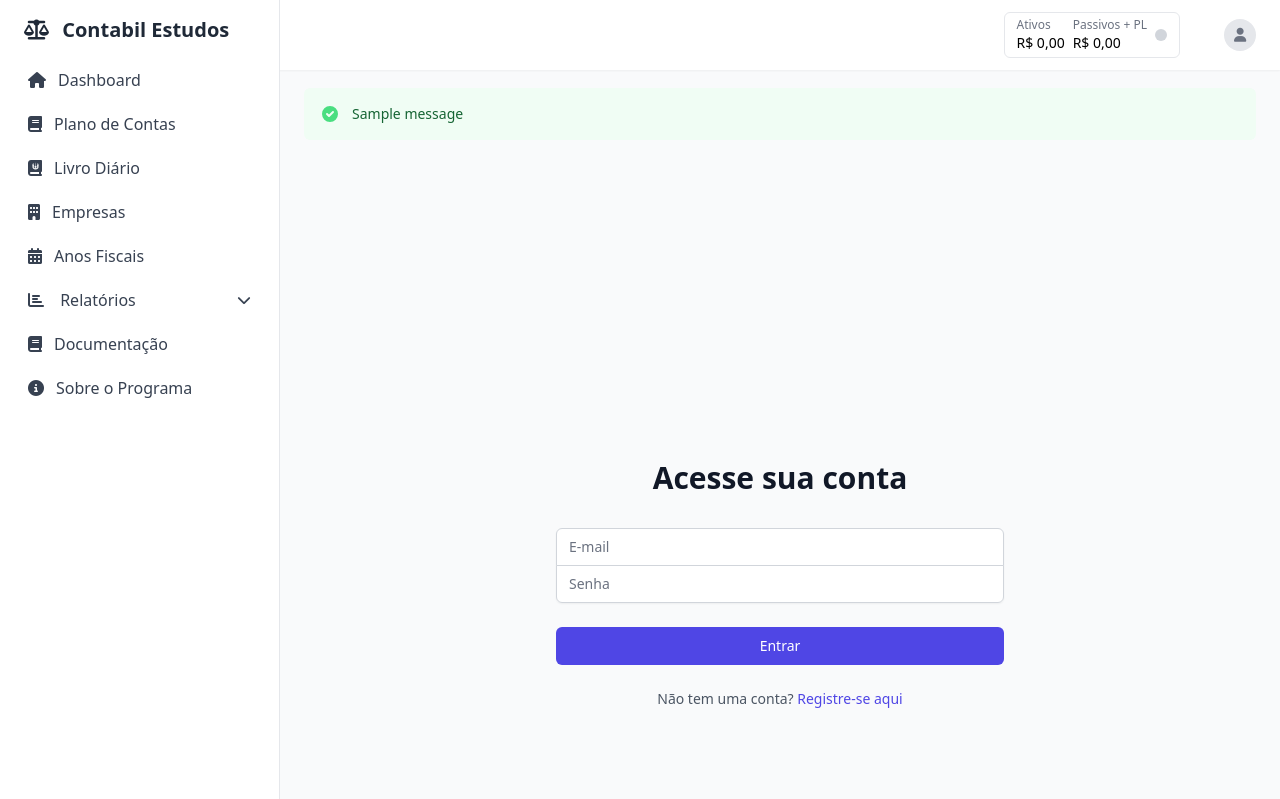
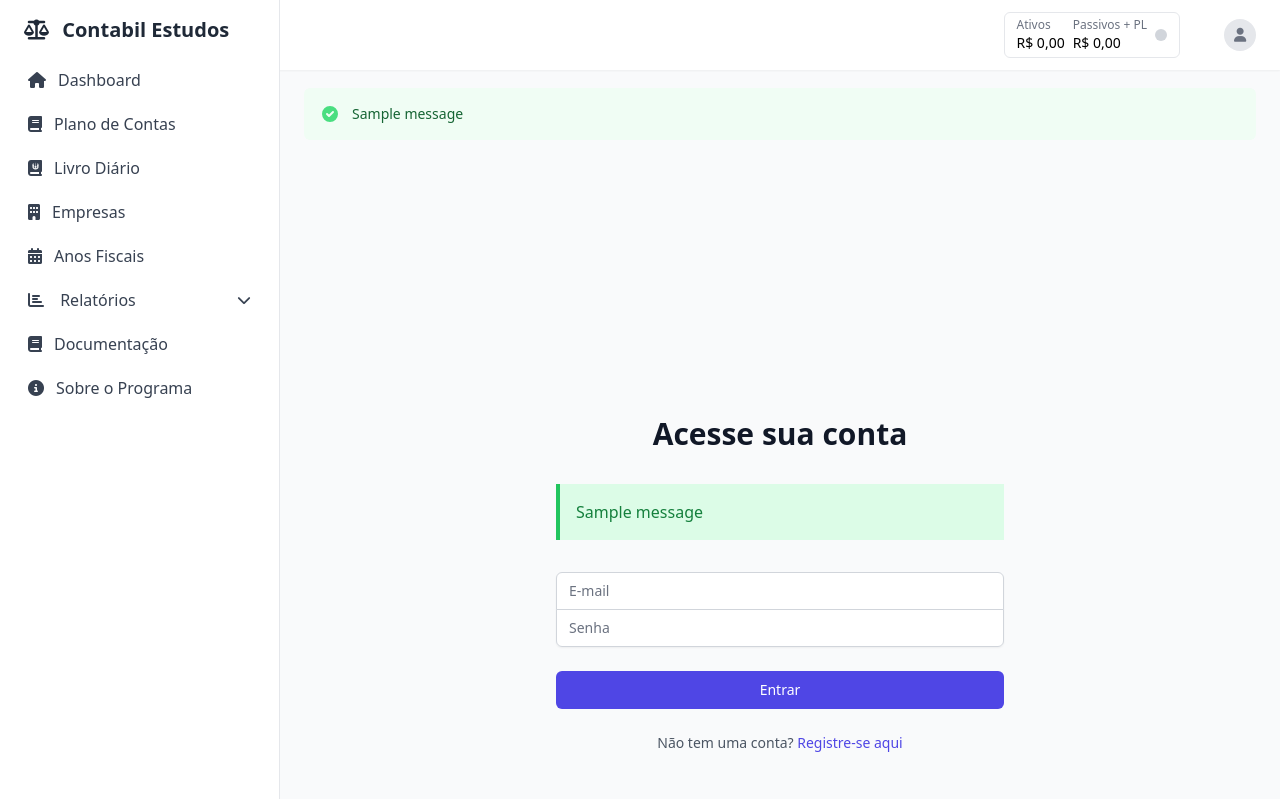
Before and after one commit to rogaciano/contabil_multiempresa, a Django app: template templates/core/login.html in a window 1280 px wide. Shown: the top 799 px of the page. Run offline with Django 5.2, Linux system fonts and the light colour scheme; the template is opened without the code that fills it: most values are stand-ins (such as "Sample title", 1, 10 or a date in 2020); one stand-in notice (Sample message) is shown; some libraries are stand-ins or nearby versions.

Commit message:
melhoria no login

```diff
--- a/core/urls.py
+++ b/core/urls.py
@@ -1,5 +1,5 @@
 from django.urls import path
-from django.contrib.auth.views import LoginView, LogoutView
+from django.contrib.auth.views import LogoutView
 from django.contrib.auth.decorators import login_required
 from . import views
 
@@ -29,7 +29,7 @@ urlpatterns = [
     path('fiscal-year/<int:pk>/close/', login_required(views.FiscalYearCloseView.as_view()), name='fiscal_year_close'),
 
     # Autenticação e Registro
-    path('login/', LoginView.as_view(template_name='core/login.html'), name='login'),
+    path('login/', views.CustomLoginView.as_view(), name='login'),
     path('logout/', LogoutView.as_view(next_page='login'), name='logout'),
     path('register/', views.UserRegistrationView.as_view(), name='register'),
     path('registration-done/', views.RegistrationDoneView.as_view(), name='registration_done'),
--- a/templates/core/login.html
+++ b/templates/core/login.html
@@ -11,6 +11,25 @@
                 Acesse sua conta
             </h2>
         </div>
+
+        {% if messages %}
+        <div class="mt-4">
+            {% for message in messages %}
+                <div class="{% if message.tags == 'error' %}bg-red-100 border-l-4 border-red-500 text-red-700{% elif message.tags == 'success' %}bg-green-100 border-l-4 border-green-500 text-green-700{% else %}bg-blue-100 border-l-4 border-blue-500 text-blue-700{% endif %} p-4 mb-4" role="alert">
+                    <p>{{ message }}</p>
+                </div>
+            {% endfor %}
+        </div>
+        {% endif %}
+
+        {% if form.errors %}
+        <div class="mt-4">
+            <div class="bg-red-100 border-l-4 border-red-500 text-red-700 p-4 mb-4" role="alert">
+                <p>{% translate "Email ou senha incorretos. Por favor, tente novamente." %}</p>
+            </div>
+        </div>
+        {% endif %}
+
         <form class="mt-8 space-y-6" method="post">
             {% csrf_token %}
             <div class="rounded-md shadow-sm -space-y-px">
```
Also changed, not shown: core/views.py (+21 -0 lines), docs/manutencao.md (+4 -0 lines).
